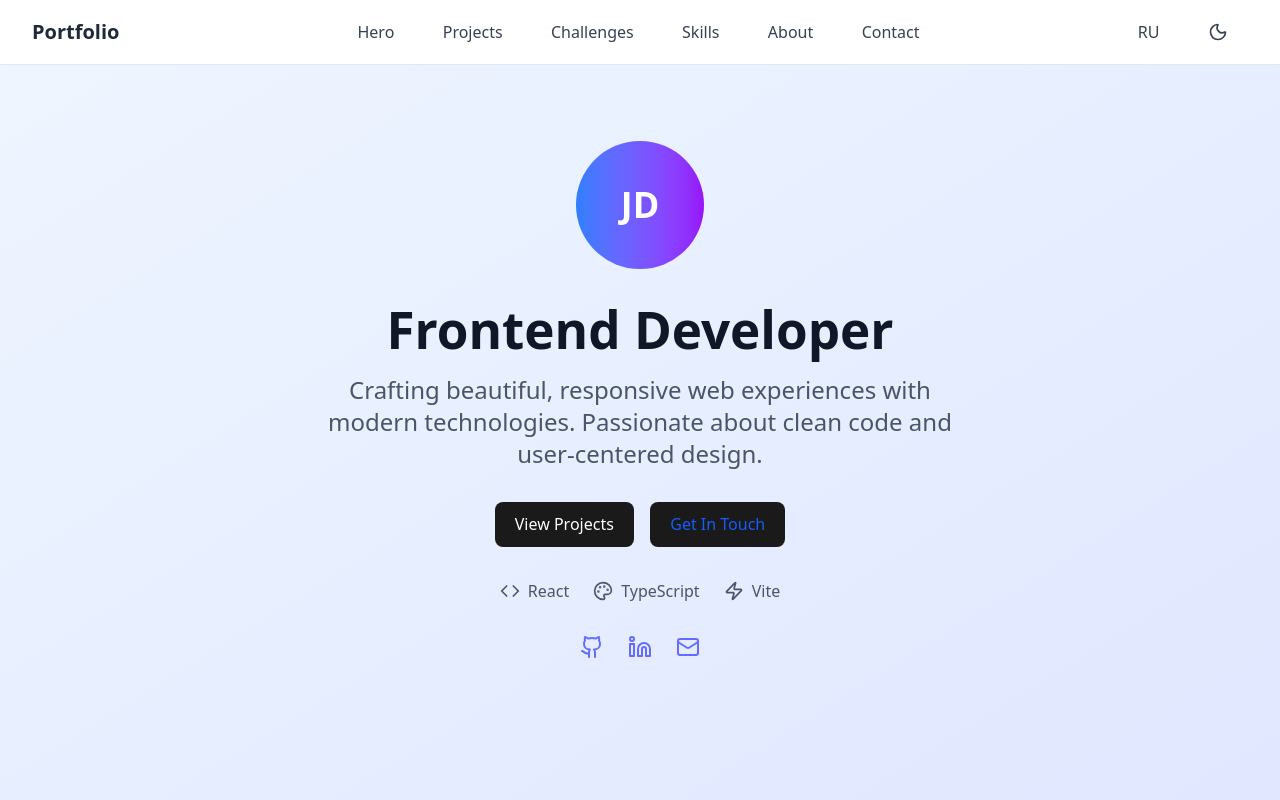
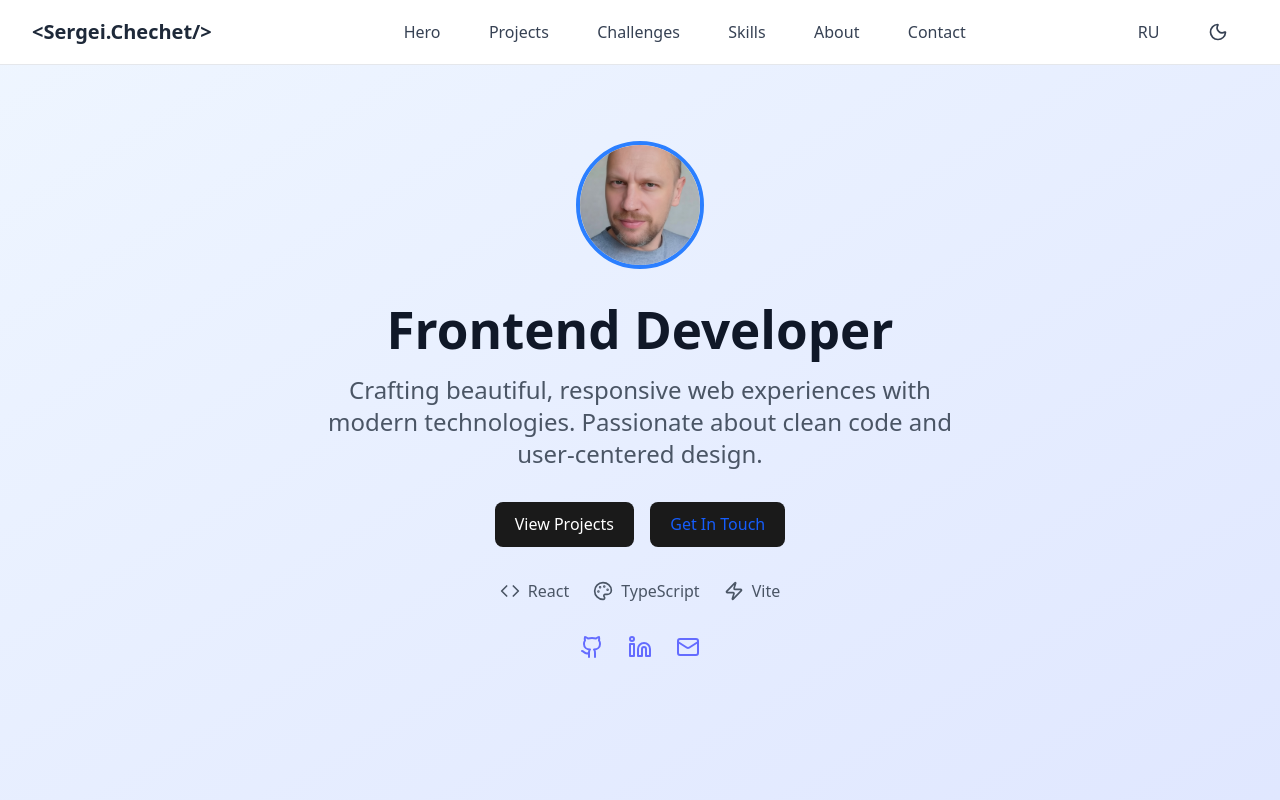
Before and after one commit to BMD63/my-portfolio, a React (Vite) app: page / in a window 1280 px wide. Shown: the top 800 px of the page. Built offline with nearby package versions, Linux system fonts and the light colour scheme.

Commit message:
feature: navbar changed photo added

```diff
--- a/src/components/Hero.tsx
+++ b/src/components/Hero.tsx
@@ -13,8 +13,12 @@ const Hero: React.FC = () => {
     <section id="hero" className="min-h-screen flex items-center justify-center bg-gradient-to-br from-blue-50 to-indigo-100 dark:from-gray-900 dark:to-gray-800">
       <div className="max-w-4xl mx-auto px-4 sm:px-6 lg:px-8 text-center">
         <div className="mb-8">
-          <div className="w-32 h-32 mx-auto mb-6 rounded-full bg-gradient-to-r from-blue-500 to-purple-600 flex items-center justify-center">
-            <span className="text-4xl text-white font-bold">JD</span>
+          <div className="w-32 h-32 mx-auto mb-6 rounded-full overflow-hidden border-4 border-blue-500">
+            <img
+              src="/cvphoto.jpg"
+              alt="Profile"
+              className="w-full h-full object-cover"
+            />
           </div>
         </div>
 
--- a/src/components/Navbar.tsx
+++ b/src/components/Navbar.tsx
@@ -13,6 +13,7 @@ const Navbar: React.FC = () => {
       element.scrollIntoView({ behavior: 'smooth' });
     }
   };
+  const title ="<Sergei.Chechet/>"
 
   return (
     <nav
@@ -22,7 +23,7 @@ const Navbar: React.FC = () => {
       <div className="w-full px-4 sm:px-6 lg:px-8">
         <div className="flex justify-between items-center h-16">
           <div className="flex-shrink-0">
-            <span className="text-xl font-bold text-gray-800 dark:!text-gray-100">Portfolio</span>
+            <span className="text-xl font-bold text-gray-800 dark:!text-gray-100">{title}</span>
           </div>
 
           <div className="hidden md:block">
```
Also changed, not shown: public/cvphoto.jpg (added).
